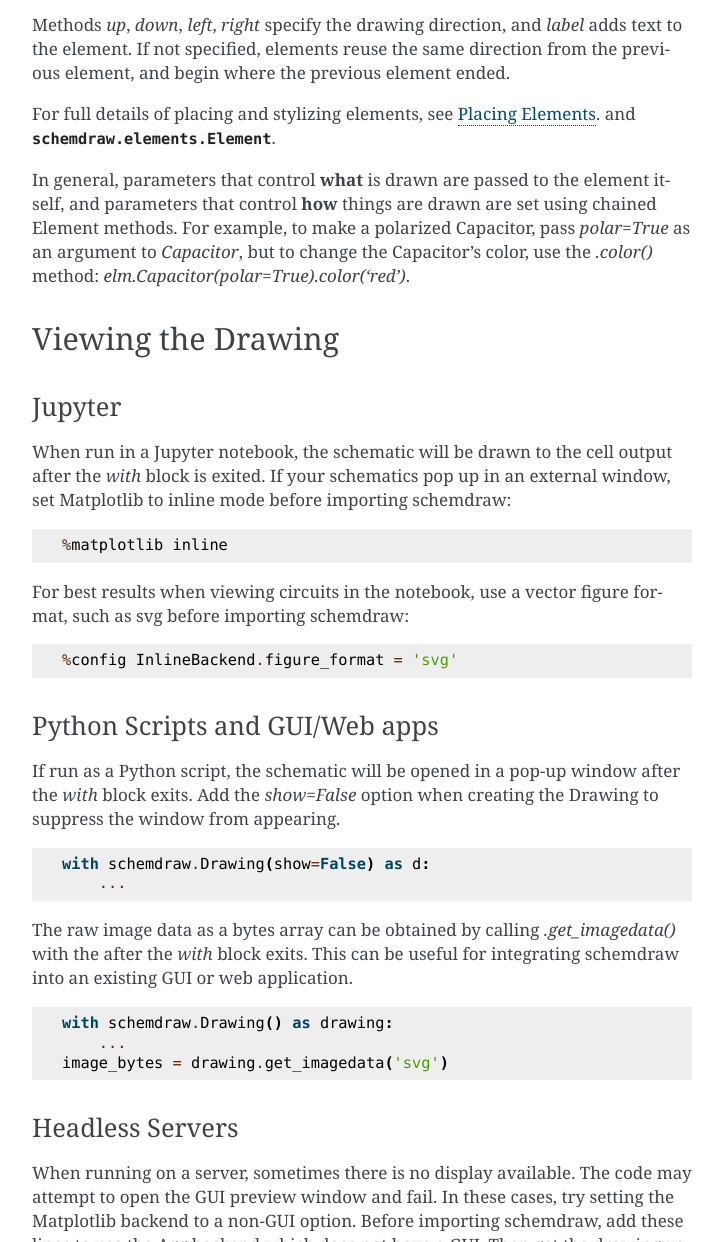
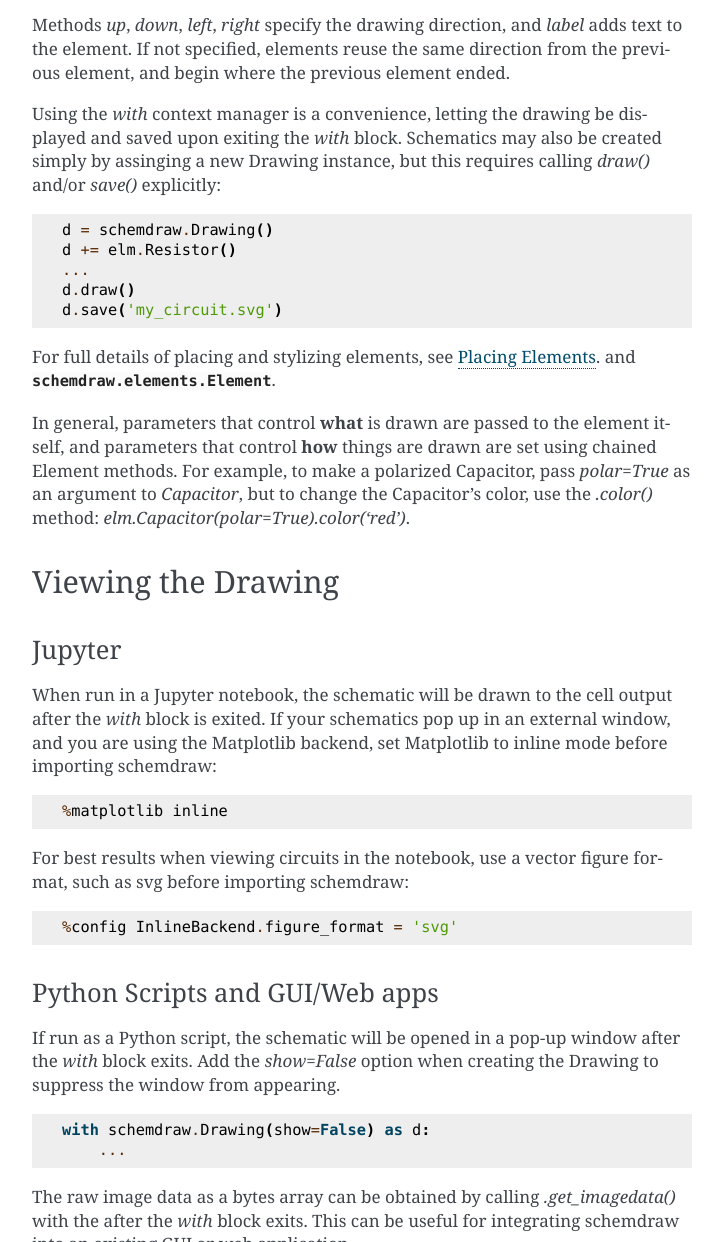
Before and after one commit to cdelker/schemdraw, a Sphinx documentation site: the page built from docs/usage/start.rst, in a window 1280 px wide and 1400 px high, scrolled down 1330 px, cut to the strip 158-1400 px from the top of the window. Shown: the whole strip, without its empty margins (388-1111 px from the left). Built offline with Sphinx 7.4.7, drawn with Linux system fonts in a browser that asks for light colours; pages that are not in the unit, such as notebooks, are missing from menus; some of the changed text lies outside the part shown.

Commit message:
Documentation update.

```diff
--- a/docs/conf.py
+++ b/docs/conf.py
@@ -19,7 +19,7 @@ import pkg_resources
 # -- Project information -----------------------------------------------------
 
 project = 'SchemDraw'
-copyright = '2021, Collin J. Delker'
+copyright = '2022, Collin J. Delker'
 author = 'Collin J. Delker'
 
 # The full version, including alpha/beta/rc tags
--- a/docs/usage/labels.rst
+++ b/docs/usage/labels.rst
@@ -13,7 +13,7 @@ Labels
 Labels are added to elements using the :py:meth:`schemdraw.elements.Element.label` method.
 Some unicode utf-8 characters are allowed, such as :code:`'1μF'` and :code:`'1MΩ'` if the character is included in your font set.
 Alternatively, full LaTeX math expressions can be rendered when enclosed in `$..$`
-For a description of supported math expressions, in the Matplotlib backend see `Matplotlib Mathtext <https://matplotlib.org/3.3.0/tutorials/text/mathtext.html/>`_, and the SVG backend refer to the `Ziamath <https://ziamath.readthedocs.io>`_ package.
+For a description of supported math expressions, in the Matplotlib backend see `Matplotlib Mathtext <https://matplotlib.org/stable/tutorials/text/mathtext.html>`_, and the SVG backend refer to the `Ziamath <https://ziamath.readthedocs.io>`_ package.
 Subscripts and superscripts are also added using LaTeX math mode, enclosed in `$..$`:
 
 .. jupyter-execute::
--- a/docs/usage/start.rst
+++ b/docs/usage/start.rst
@@ -79,6 +79,17 @@ Methods `up`, `down`, `left`, `right` specify the drawing direction, and `label`
 If not specified, elements reuse the same direction from the previous element, and begin where
 the previous element ended.
 
+Using the `with` context manager is a convenience, letting the drawing be displayed and saved upon exiting the `with` block. Schematics may also be created simply by assinging a new Drawing instance, but this requires calling `draw()` and/or `save()` explicitly:
+
+.. code-block:: python
+
+    d = schemdraw.Drawing()
+    d += elm.Resistor()
+    ...
+    d.draw()
+    d.save('my_circuit.svg')
+
+
 For full details of placing and stylizing elements, see :ref:`placement`.
 and :py:class:`schemdraw.elements.Element`.
 
@@ -92,7 +103,7 @@ Jupyter
 *******
 
 When run in a Jupyter notebook, the schematic will be drawn to the cell output after the `with` block is exited.
-If your schematics pop up in an external window, set Matplotlib to inline mode before importing schemdraw:
+If your schematics pop up in an external window, and you are using the Matplotlib backend, set Matplotlib to inline mode before importing schemdraw:
 
 .. code-block:: python
 
@@ -138,9 +149,9 @@ Then get the drawing using `d.get_imagedata()`, or `d.save()` to get the image.
 .. code-block:: python
 
     import matplotlib
-    matplotlib.use('Agg') # Set the backend here
+    matplotlib.use('Agg') # Set Matplotlib's backend here
 
-Alternatively, use the SVG backend (see :ref:`backends`).
+Alternatively, use Schemdraw's SVG backend (see :ref:`backends`).
 
 
 Saving Drawings
```
Also changed, not shown: other parts of docs/usage/labels.rst (+1 -1 lines), docs/gallery/index.rst (+10 -0 lines), docs/index.rst (+10 -0 lines), docs/usage/placement.rst (+91 -86 lines).
